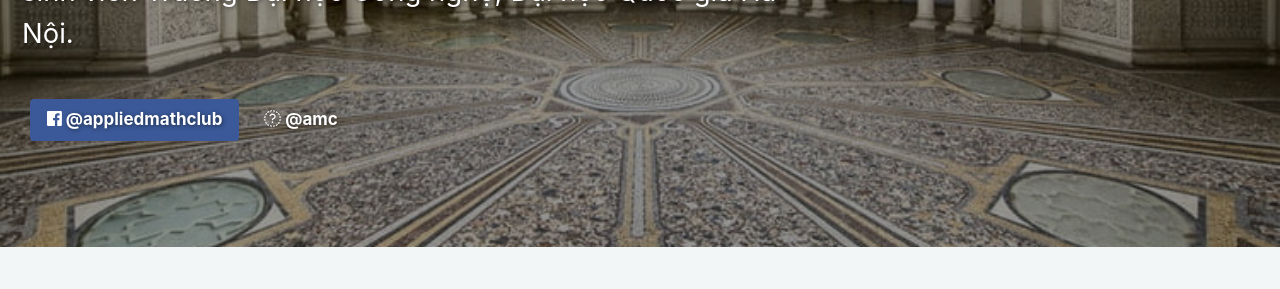
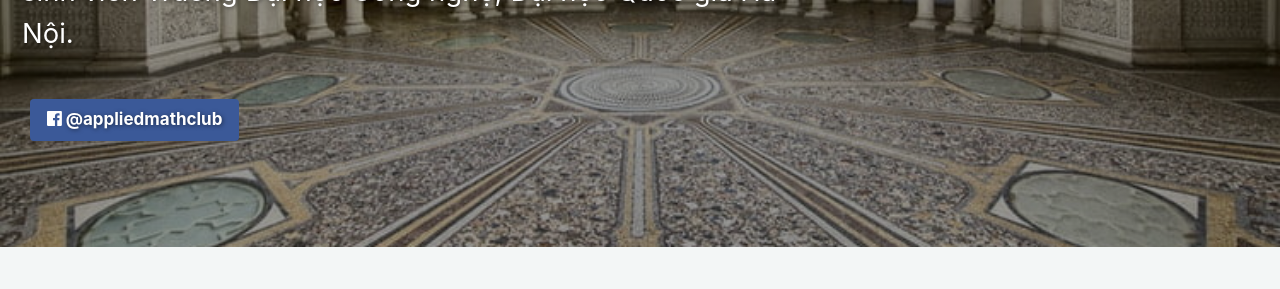
Before and after one commit to testvon/amcblog.github.io, a Jekyll site: the page built from _pages/about.md, in a window 1280 px wide. Shown: the part 330-619 px from the top of the page. Built offline with Jekyll 4.4.1, drawn with Linux system fonts in a browser that asks for light colours; nearby versions of some CDN libraries.

Commit message:
Update about.md

```diff
--- a/_pages/about.md
+++ b/_pages/about.md
@@ -5,7 +5,7 @@
   overlay_image: /images/header-1.jpeg
   overlay_filter: 0.4
   caption:
-excerpt: 'Blog của câu lạc bộ Toán ứng dụng AMC trực thuộc Hội sinh viên Trường Đại học Công nghệ, Đại học Quốc gia Hà Nội.<br><br>&nbsp;[<i class="fab fa-facebook"></i> @appliedmathclub](https://www.facebook.com/appliedmathclub/){: .btn .btn--facebook}&nbsp;[<i class="fab fa-email"></i> @amc](mailto:appliedmathclub@gmail.com){: .btn .btn--email}'
+excerpt: 'Blog của câu lạc bộ Toán ứng dụng AMC trực thuộc Hội sinh viên Trường Đại học Công nghệ, Đại học Quốc gia Hà Nội.<br><br>&nbsp;[<i class="fab fa-facebook"></i> @appliedmathclub](https://www.facebook.com/appliedmathclub/){: .btn .btn--facebook}'
 feature_row:
   - image_path: /images/header-1.jpeg
     alt: "about AMC"
```
